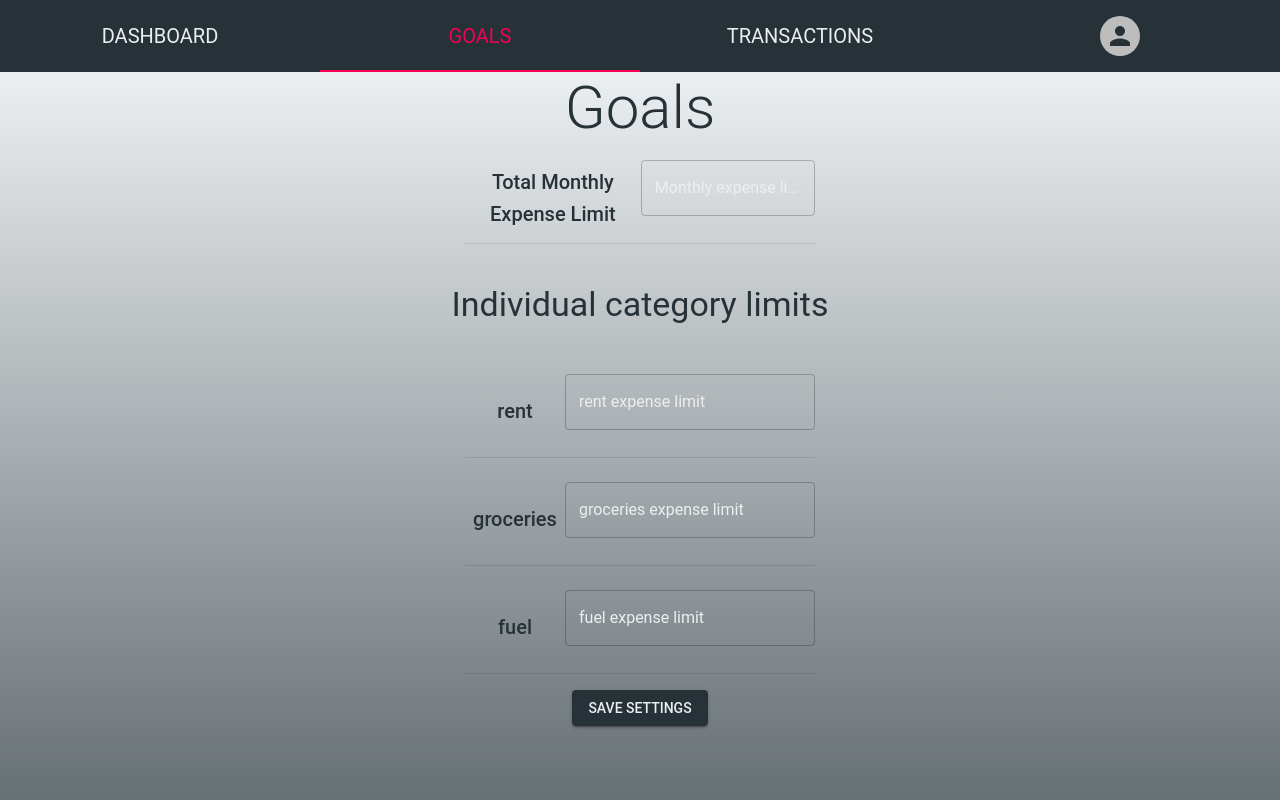
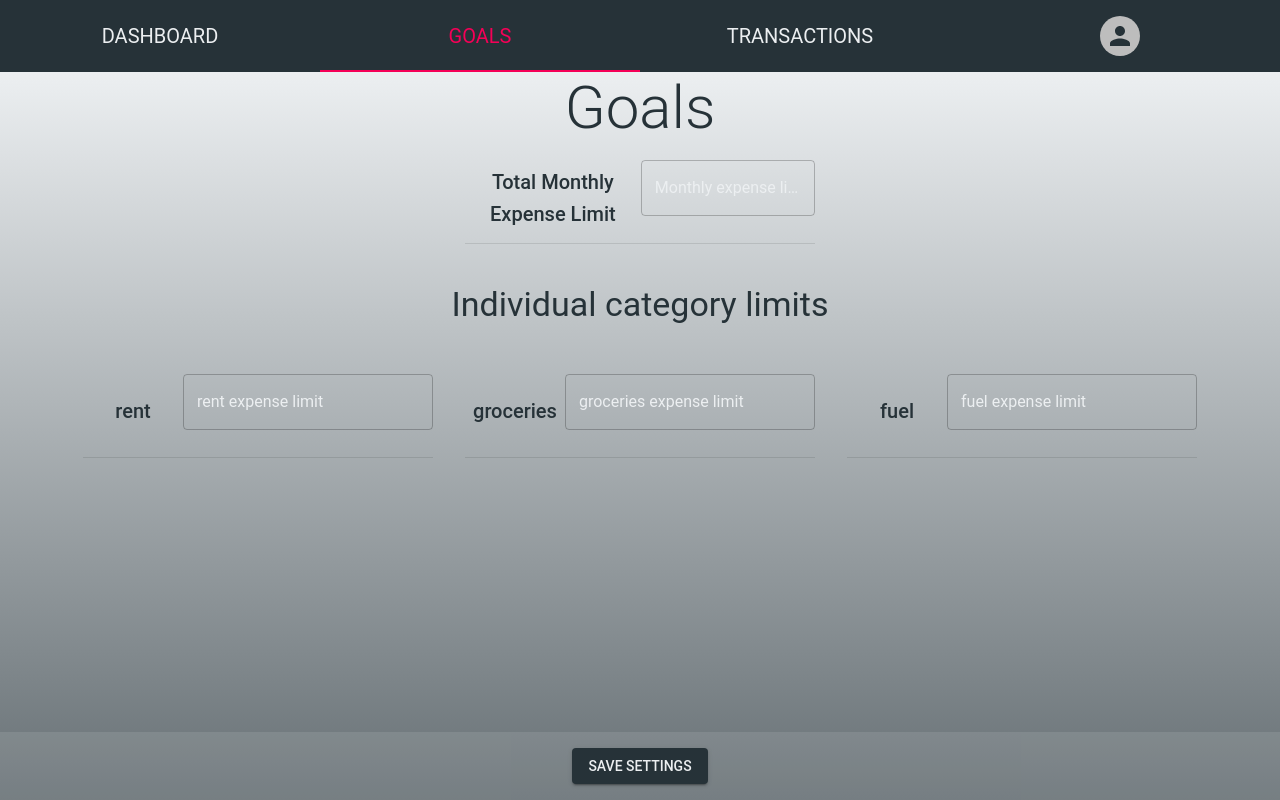
Before and after one commit to KinanEmumba/financial-planner, a React (Vite) app: page /home/goals in a window 1280 px wide. Shown: the top 800 px of the page. Built offline with nearby package versions, Linux system fonts and the light colour scheme.

Commit message:
UI improvement 2

```diff
--- a/src/app/theme.tsx
+++ b/src/app/theme.tsx
@@ -5,6 +5,7 @@ const baseWhite = blueGrey[50]; // #eceff1;
 const baseBlack = blueGrey[900];  // #263238
 const basePink = pink['A400']; // #f50057
 const transparentWhite = 'rgba(255, 255, 255, 0.1)';
+const transparentBlack = 'rgba(0, 0, 0, 0.1)';
 
 export const theme = createTheme({
 	typography: {
@@ -26,6 +27,7 @@ export const theme = createTheme({
       main: baseBlack,
 			contrastText: baseWhite,
 			light: transparentWhite,
+			dark: transparentBlack,
     },
     secondary: {
       main: basePink,
--- a/src/components/styled-components.ts
+++ b/src/components/styled-components.ts
@@ -54,3 +54,11 @@ export const FullCenteredView = styled('div')(({ theme }) =>`
 export const Spacer = styled('div')<{margin?: string}>(({ theme, margin }) =>`
 	margin: ${margin || theme.spacing(1) + ' ' + theme.spacing(1)};
 `);
+
+export const RowWrapContainer = styled('div')(({ theme }) =>`
+	display: flex;
+	flex: 1;
+	flex-direction: row;
+	flex-wrap: wrap;
+	justify-content: center;
+`);
--- a/src/pages/dashboard/dashboard-style.ts
+++ b/src/pages/dashboard/dashboard-style.ts
@@ -25,11 +25,3 @@ export const SingleFlex = styled('div')(({ theme }) =>`
 	display: flex;
 	flex: 1;
 `);
-
-export const DashboardContainer = styled('div')(({ theme }) =>`
-	display: flex;
-	flex: 1;
-	flex-direction: row;
-	flex-wrap: wrap;
-	justify-content: center;
-`);
--- a/src/pages/dashboard/index.tsx
+++ b/src/pages/dashboard/index.tsx
@@ -1,21 +1,20 @@
 import { CenteredText } from "src/components/shared-components"
-import { StyledContainer } from "src/components/styled-components"
+import { RowWrapContainer, StyledContainer } from "src/components/styled-components"
 import GaugeChart from "src/components/GaugeChart";
 import DashboardStats from "src/components/DashboardStats";
 import PieChart from "src/components/PieChart";
 import ColumnChart from "src/components/ColumnChart";
-import { DashboardContainer } from "./dashboard-style";
 
 const Dashboard = () => {
 	return (
 		<StyledContainer>
 			<CenteredText variant='h2' color="primary"> Dashboard </CenteredText>
 			<DashboardStats />
-			<DashboardContainer>
+			<RowWrapContainer>
 				<GaugeChart />
 				<PieChart />
 				<ColumnChart />
-			</DashboardContainer>
+			</RowWrapContainer>
 		</StyledContainer>
 	)
 }
--- a/src/pages/goals/goals-style.ts
+++ b/src/pages/goals/goals-style.ts
@@ -6,5 +6,15 @@ export const CategoryExpenseRow = styled('div')(({ theme }) =>`
 	align-items: center;
 	justify-content: space-evenly;
 	width: 350px;
-	border-bottom: 1px solid rgba(0,0,0,0.1);
+	border-bottom: 1px solid ${theme.palette.primary.dark};
 `);
+
+export const FloatingButtonContainer = styled('div')(({ theme }) =>`
+	background: ${theme.palette.primary.light};
+	position: fixed;
+	bottom: 0;
+	left: 0;
+	text-align: center;
+	width: 100%;
+	padding: ${theme.spacing(2)};
+`);
--- a/src/pages/goals/index.tsx
+++ b/src/pages/goals/index.tsx
@@ -2,7 +2,7 @@ import { ChangeEvent, useEffect, useState } from "react"
 import { Button } from "@mui/material"
 
 import { CenteredLoader, CenteredText } from "src/components/shared-components"
-import { StyledContainer, VerticalFieldsContainer, CenterContainer, Spacer } from "src/components/styled-components"
+import { StyledContainer, CenterContainer, Spacer, RowWrapContainer } from "src/components/styled-components"
 import { amountValidator } from "src/utils/input-validators"
 import { useChangeLimit, useSetCategories } from "src/api/apis"
 import { CategoryDataType } from "src/utils/shared-types"
@@ -10,6 +10,7 @@ import { theme } from "src/app/theme"
 import useCategories from 'src/shared-hooks/useCategories'
 import useExpenseLimit from 'src/shared-hooks/useExpenseLimit'
 import SingleFieldValue from "src/pages/goals/SingleFieldValue"
+import { FloatingButtonContainer } from "./goals-style"
 
 const Goals = () => {
 	const [limit, setLimit] = useState<string | number>('');
@@ -62,6 +63,7 @@ const Goals = () => {
 				<Spacer margin={`${theme.spacing(2)} 0`} />
 				<CenteredText variant='h4' color="primary"> Individual category limits </CenteredText>
 				<Spacer margin={`${theme.spacing(2)} 0`} />
+				<RowWrapContainer>
 					{cats.map(cat => (
 						<SingleFieldValue
 							key={cat.title}
@@ -73,11 +75,12 @@ const Goals = () => {
 							validator={amountValidator}
 						/>
 					))}
-				<VerticalFieldsContainer>
+				</RowWrapContainer>
+				<FloatingButtonContainer>
 					<Button variant="contained" onClick={saveSettings} disabled={loading}>
 						Save Settings
 					</Button>
-				</VerticalFieldsContainer>
+				</FloatingButtonContainer>
 			</CenterContainer>
 		</StyledContainer>
 	)
```
Lines whose indentation alone changed are shown as unchanged.
